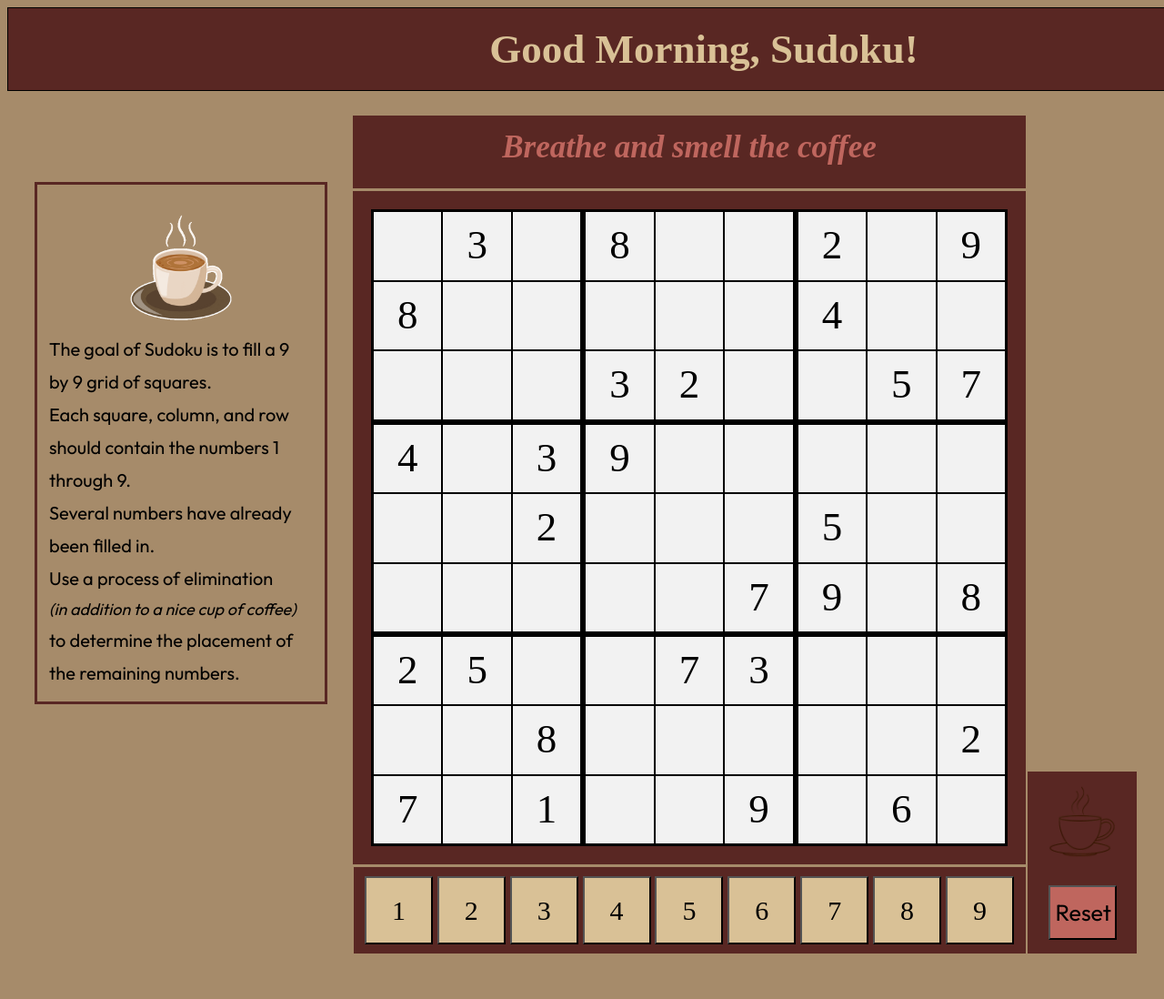
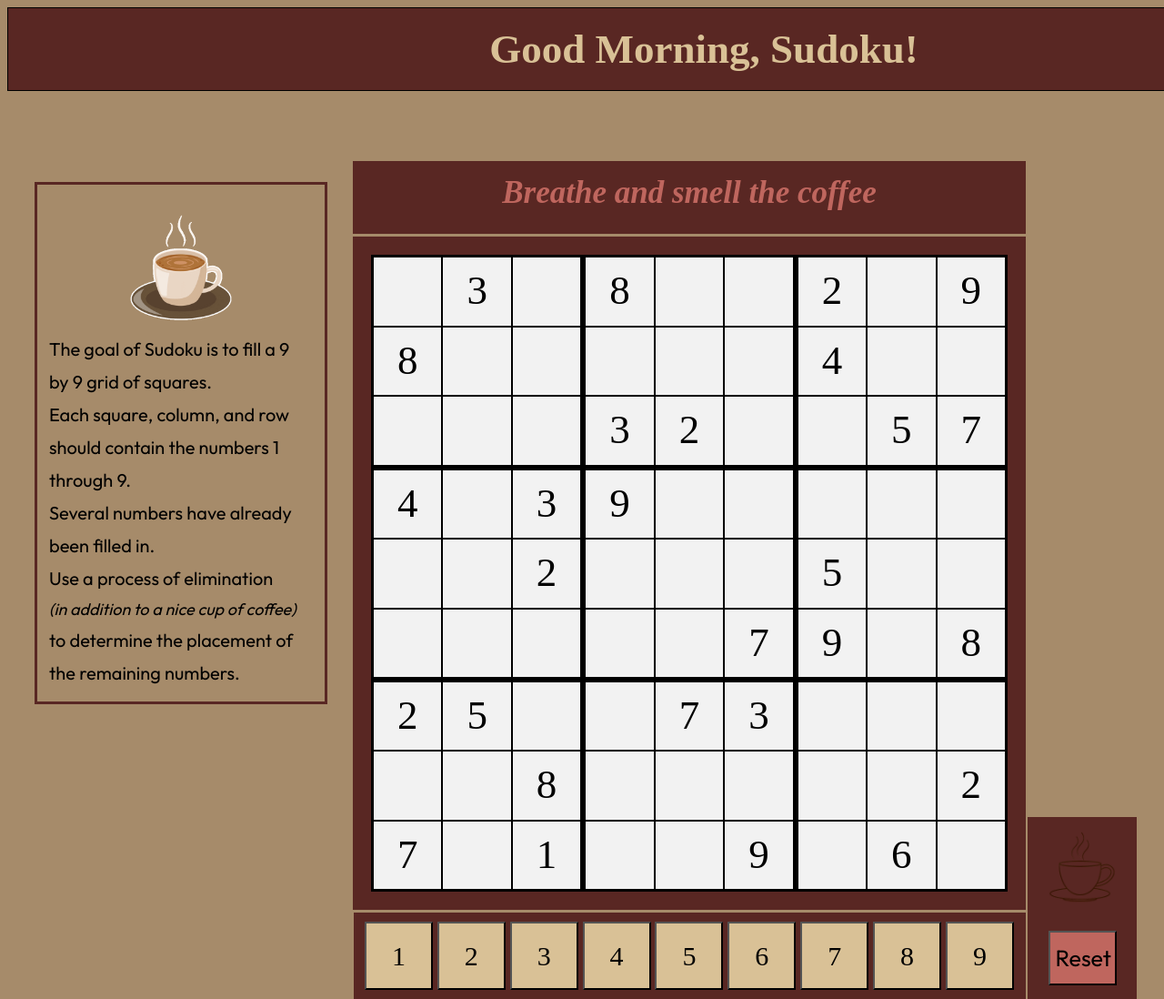
Before and after one commit to kyliebeck/Sudoku-Project, a plain HTML site: page index.html in a window 1280 px wide. Shown: the top 1098 px of the page at 91% size. Before the commit the page ends 1056 px from the top, so only its background shows below. Drawn offline with Linux system fonts and the light colour scheme; a web font is replaced by a local one.

Commit message:
css update2

```diff
--- a/css/style.css
+++ b/css/style.css
@@ -63,7 +63,7 @@ h1 {
 #message {
     font-size: 35px;
     font-family: "Delius Swash Caps";
-    margin-top: -780px;
+    margin-top: -730px;
     margin-bottom: 0;
     font-style: italic;
     align-items: flex-start;
```
Also changed, not shown: 1 other file.
